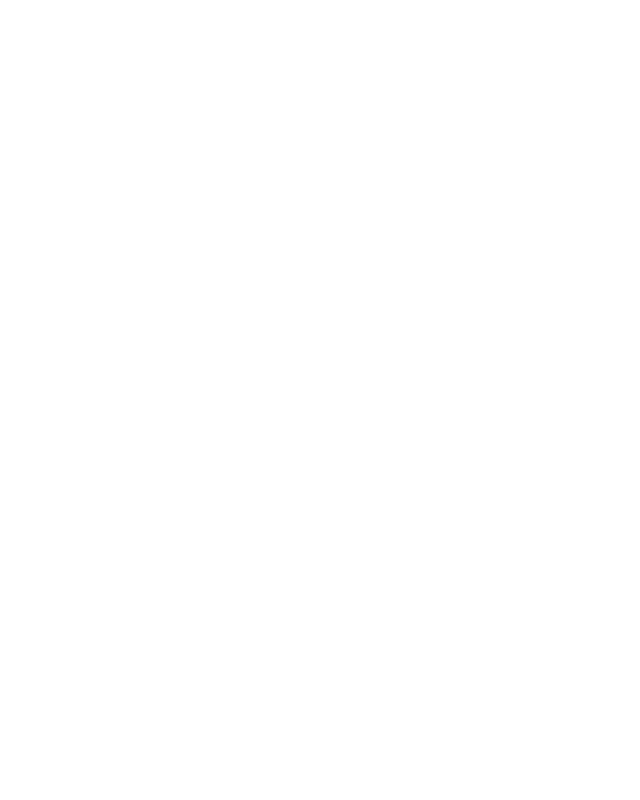
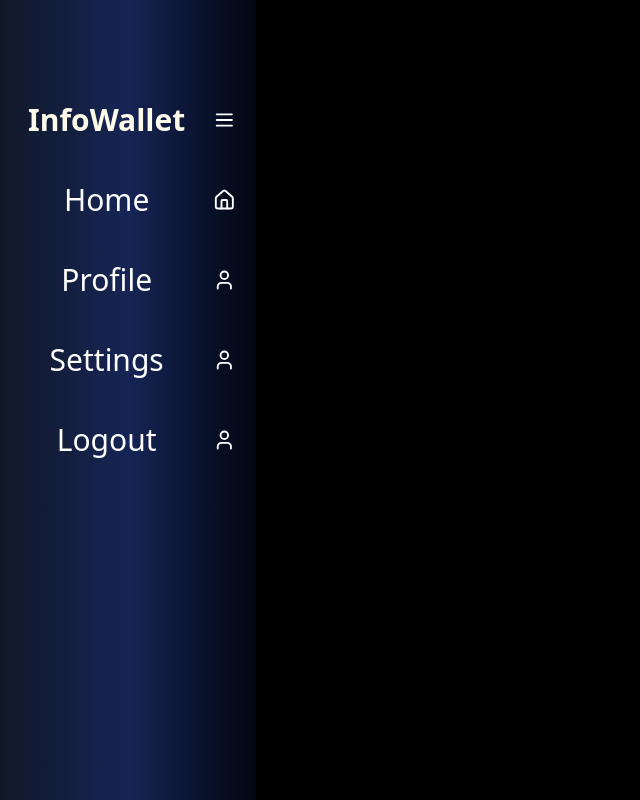
Before and after one commit to shivsh94/InfoWallet, a React (Vite) app in the folder frontend/: page / in a window 1280 px wide. Shown: the whole page, without its empty margins (0-640 px from the left). Built offline with nearby package versions, Linux system fonts and the light colour scheme.

Commit message:
Add Navbar component and Home page; integrate framer-motion and lucide-react

```diff
--- a/frontend/package.json
+++ b/frontend/package.json
@@ -11,6 +11,8 @@
   },
   "dependencies": {
     "@tailwindcss/vite": "^4.0.9",
+    "framer-motion": "^12.4.10",
+    "lucide-react": "^0.477.0",
     "react": "^19.0.0",
     "react-dom": "^19.0.0",
     "react-router-dom": "^7.2.0",
--- a/frontend/src/App.jsx
+++ b/frontend/src/App.jsx
@@ -1,10 +1,16 @@
 import React from 'react';
+import {BrowserRouter as Router,Routes, Route} from 'react-router-dom';
+import Home from './pages/Home';
+import Navbar from './components/Navbar';
 
 const App = () => {
   return (
-    <div>
-
-    </div>
+    <Router>
+      <Navbar/>
+      <Routes>
+        <Route path="/" element={<Home />} />
+      </Routes>
+    </Router>
   );
 }
 
--- /dev/null
+++ b/frontend/src/components/Navbar.jsx
@@ -0,0 +1,57 @@
+import React from 'react';
+import { motion } from 'framer-motion';
+import { Home, User, Menu } from 'lucide-react';
+
+const Navbar = () => {
+    return (
+        <motion.div
+            initial={{ x: -250, opacity: 0 }}
+            animate={{ x: -210, opacity: 1 }}
+            whileHover={{ x: 0,  }}
+            transition={{ duration: 1 }}
+            className='absolute w-1/5 h-full bg-gradient-to-r from-gray-900 via-blue-950 to-gray-950 pt-20 top-0 left-0 text-white grid grid-cols-6 justify-end items-start '>
+
+            <div className='w-full col-span-5 bg-amber-60'>
+                <div className='w-full h-20  flex justify-center items-center gap-5 text-3xl font-extrabold bg-amber-50 text-transparent bg-clip-text'>
+                    <p>InfoWallet</p>
+                </div>
+
+                <div className='w-full h-20  flex justify-center items-center gap-5 text-3xl hover:text-red-900'>
+                    <p>Home</p>
+                </div>
+                <div className='w-full h-20  flex justify-center items-center gap-5 text-3xl hover:text-red-900'>
+                    <p>Profile</p>
+                </div>
+                <div className='w-full h-20  flex justify-center items-center gap-5 text-3xl hover:text-red-900'>
+                    <p>Settings</p>
+                </div>
+                <div className='w-full h-20  flex justify-center items-center gap-5 text-3xl hover:text-red-900'>
+                    <p>Logout</p>
+                </div>
+            </div>
+
+
+            <div className='w-full col-span-1 bg-amber-60 flex flex-col justify-end'>
+                <div
+                    className='w-full h-20  flex justify-center items-center text-3xl pr-5'>
+                    <Menu size='32' color='white' />
+                </div>
+                <div className='w-full h-20  flex justify-center items-center gap-5 text-3xl pr-5'>
+                    <Home size='32' color='white' />
+                </div>
+                <div className='w-full h-20  flex justify-center items-center gap-5 text-3xl pr-5'>
+                    <User size='32' color='white' />
+                </div>
+                <div className='w-full h-20  flex justify-center items-center gap-5 text-3xl pr-5'>
+                    <User size='32' color='white' />
+                </div>
+                <div className='w-full h-20  flex justify-center items-center gap-5 text-3xl pr-5'>
+                    <User size='32' color='white' />
+                </div>
+            </div>
+
+        </motion.div>
+    );
+}
+
+export default Navbar;
--- /dev/null
+++ b/frontend/src/pages/Home.jsx
@@ -0,0 +1,11 @@
+import React from 'react';
+
+const Home = () => {
+    return (
+        <div className='w-full min-h-screen bg-black'>
+
+        </div>
+    );
+}
+
+export default Home;
```
Also changed, not shown: 1 other file (tests, documents, lock files or other folders).
